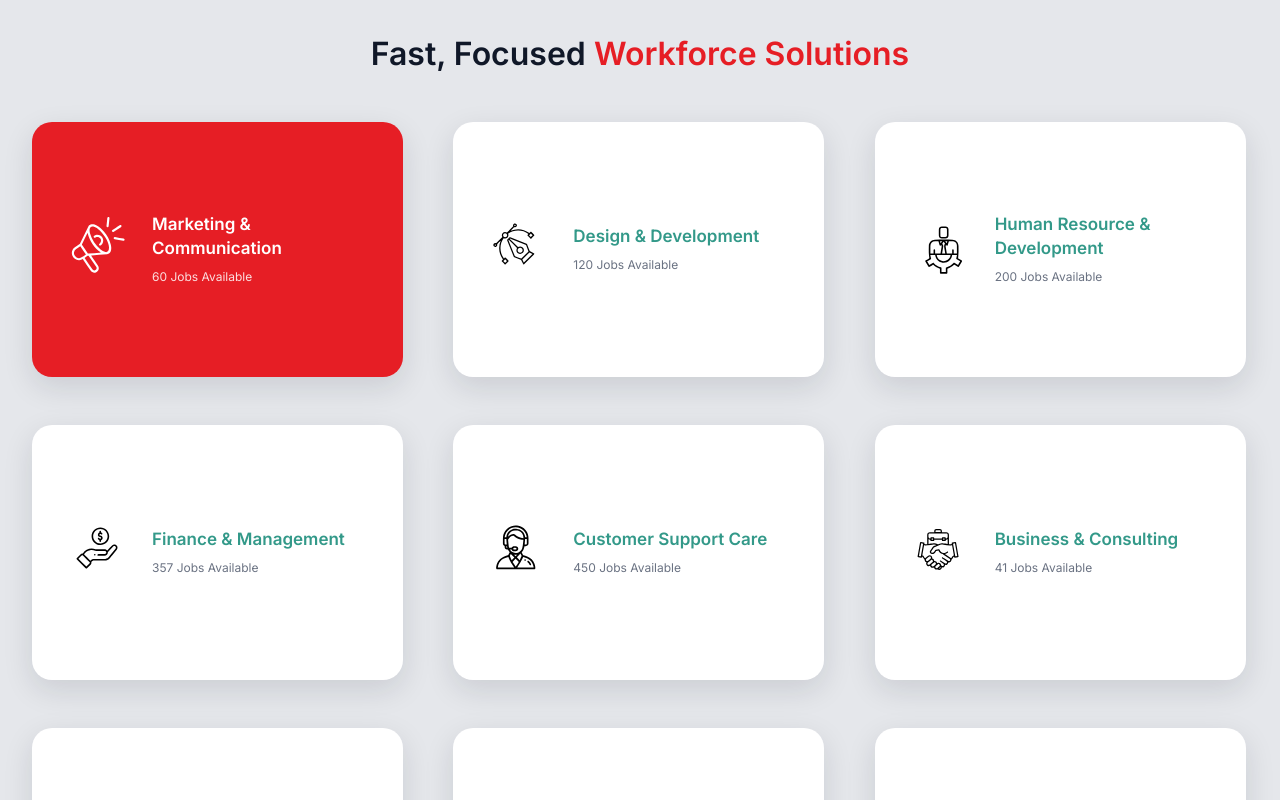
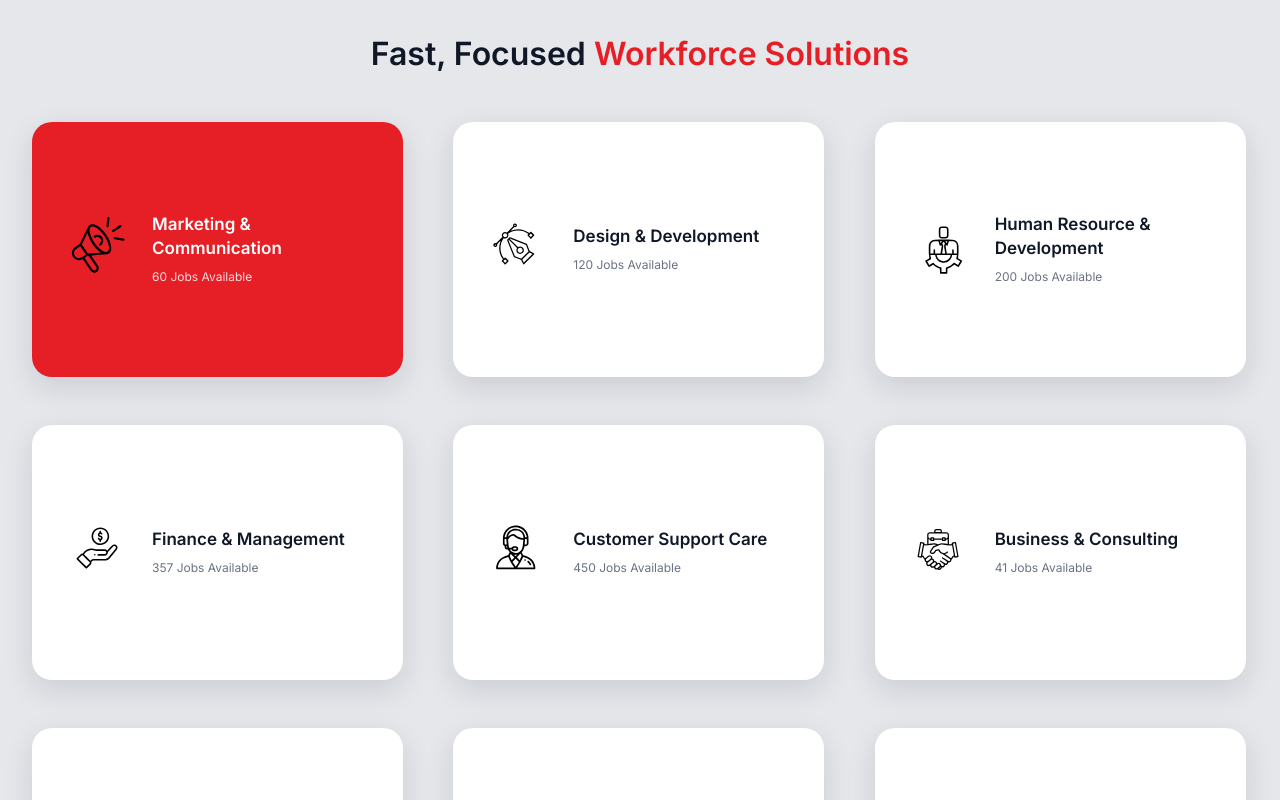
Before and after one commit to RossDev1201/laborcrisisbetav2, a Next.js app: page / in a window 1280 px wide. Shown: the part 880-1680 px from the top of the page. Built offline with nearby package versions, Linux system fonts and the light colour scheme.

Commit message:
update colors on workforce solutions section

```diff
--- a/app/globals.css
+++ b/app/globals.css
@@ -135,9 +135,19 @@
   --sidebar-ring: oklch(0.556 0 0);
 }
 
-/* --- Workforce Solutions cards --- */
+/* === Workforce Solutions cards === */
 
-/* First card is featured by default (light + dark) */
+/* 0) Dark base – grey cards, white text, icons unchanged */
+.dark .lc-category-grid .lc-category-card {
+  background-color: #4b4b4b;
+  color: #ffffff;
+}
+
+.dark .lc-category-grid .lc-category-card .lc-category-meta {
+  color: #e5e7eb;
+}
+
+/* 1) First card featured by default (light & dark) */
 .lc-category-grid .lc-category-card:first-child {
   background-color: #E61E25;
   color: #ffffff;
@@ -147,11 +157,7 @@
   color: rgba(255, 255, 255, 0.85);
 }
 
-.lc-category-grid .lc-category-card:first-child .lc-category-icon {
-  filter: brightness(0) invert(1);
-}
-
-/* Hover: hovered card becomes red */
+/* 2) Hover: hovered card becomes red (both light & dark) */
 .lc-category-grid .lc-category-card:hover {
   background-color: #E61E25;
   color: #ffffff;
@@ -161,11 +167,8 @@
   color: rgba(255, 255, 255, 0.85);
 }
 
-.lc-category-grid .lc-category-card:hover .lc-category-icon {
-  filter: brightness(0) invert(1);
-}
-
-/* When any card is hovered, remove default red from first card */
+/* 3) When ANY card is hovered, the first card goes back to normal
+      so only one card is red at a time. */
 .lc-category-grid:has(.lc-category-card:hover) .lc-category-card:first-child {
   background-color: #ffffff;
   color: #111827; /* gray-900 */
@@ -177,17 +180,10 @@
   color: #6b7280; /* gray-500 */
 }
 
-.lc-category-grid:has(.lc-category-card:hover)
-  .lc-category-card:first-child
-  .lc-category-icon {
-  filter: none;
-
-}
-
-/* Dark mode tweaks */
+/* 4) Dark-mode version of "first card goes back to normal" */
 .dark .lc-category-grid:has(.lc-category-card:hover)
   .lc-category-card:first-child {
-  background-color: #4b4b4b;
+  background-color: #4b4b4b; /* same as other dark cards */
   color: #ffffff;
 }
 
@@ -196,3 +192,6 @@
   .lc-category-meta {
   color: #e5e7eb;
 }
+
+/* IMPORTANT: still no .lc-category-icon rules.
+   Icons keep their SVG color in ALL states. */
--- a/components/sections/workforce-solutions-section.tsx
+++ b/components/sections/workforce-solutions-section.tsx
@@ -93,7 +93,7 @@ export function WorkforceSolutionsSection() {
                 lc-category-card
                 flex w-full flex-col justify-center
                 rounded-[20px] px-5 py-20
-                bg-white text-[#339989]
+                bg-white text-gray-900
                 shadow-[0_10px_30px_rgba(15,23,42,0.12)]
                 transition-colors
                 dark:bg-[#4B4B4B] dark:text-white
@@ -110,7 +110,7 @@ export function WorkforceSolutionsSection() {
                     alt={category.title}
                     width={90}
                     height={90}
-                    className="lc-category-icon h-[90px] w-[90px] transition"
+                    className="lc-category-icon h-[90px] w-[90px]"
                   />
                 </div>
 
```
